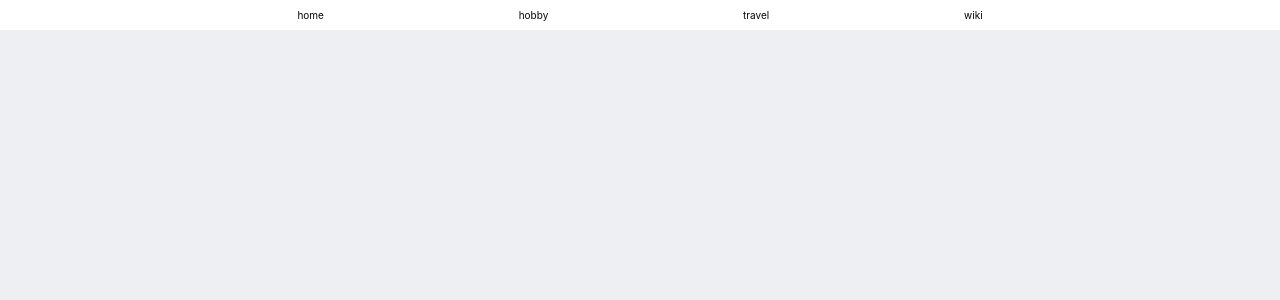
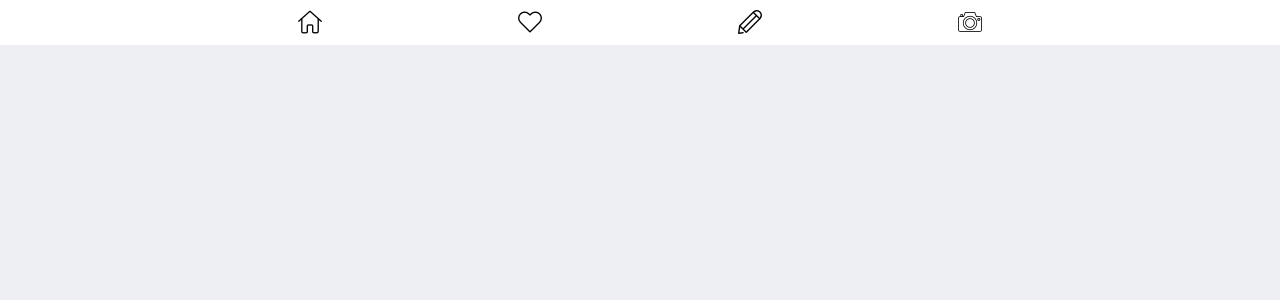
Before and after one commit to StellaKim1230/myblog-frontend, a React (Create React App) app: page / in a window 1280 px wide. Shown: the top 300 px of the page. Built offline with nearby package versions, Linux system fonts and the light colour scheme.

Commit message:
Add Navbar list and icon.

```diff
--- a/src/App.tsx
+++ b/src/App.tsx
@@ -1,4 +1,5 @@
 import React from 'react'
+import { BrowserRouter as Router } from 'react-router-dom'
 
 import NavBar from './components/NavBar'
 
@@ -6,11 +7,13 @@ import './App.scss'
 
 function App() {
   return (
-    <div className="App">
-      <header className="App__header">
-        <NavBar />
-      </header>
-    </div>
+    <Router>
+      <div className="App">
+        <header className="App__header">
+          <NavBar />
+        </header>
+      </div>
+    </Router>
   )
 }
 
--- a/src/components/NavBar.tsx
+++ b/src/components/NavBar.tsx
@@ -1,17 +1,28 @@
 import './NavBar.scss'
 
 import React, { FC } from 'react'
+import { Link } from 'react-router-dom'
 
 interface Props {}
 
+const navbars = [
+  { link: '/', iconSrc: '/icons/home.png', iconTitle: 'home' },
+  { link: '/', iconSrc: '/icons/like.png', iconTitle: 'like' },
+  { link: '/', iconSrc: '/icons/pencel.png', iconTitle: 'pencel' },
+  { link: '/', iconSrc: '/icons/camera.png', iconTitle: 'camera' },
+]
+
 const NavBar: FC<Props> = () => {
   return (
-    <nav className="NavBar">
+    <nav className="NavBar" role="navigation">
       <ul className="NavBar__list">
-        <li>home</li>
-        <li>hobby</li>
-        <li>travel</li>
-        <li>wiki</li>
+        {navbars.map(({ link, iconSrc, iconTitle }) => (
+          <li key={iconTitle} className="NavBar__item">
+            <Link to={link}>
+              <img src={iconSrc} alt={iconTitle}></img>
+            </Link>
+          </li>
+        ))}
       </ul>
     </nav>
   )
```
Also changed, not shown: public/icons/camera.png (added).
